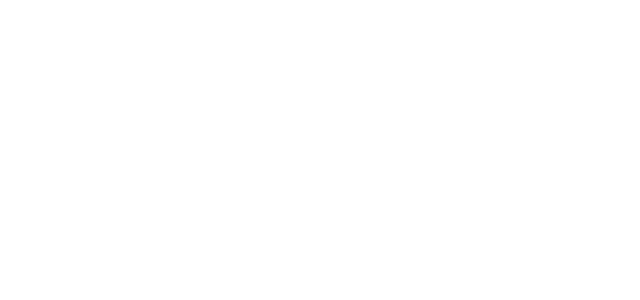
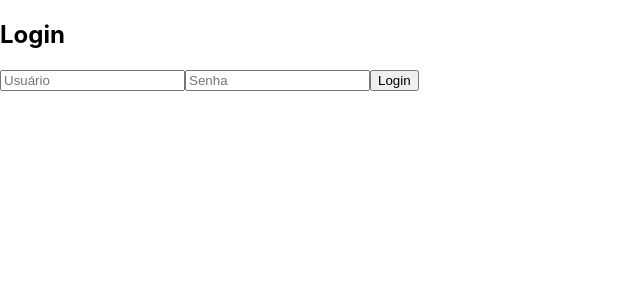
Before and after one commit to BrenoPalma/Compass-Store, a React (Create React App) app in the folder compass-store/: page /login in a window 1280 px wide. Before the commit this address had no page. Shown: the top 300 px of the page, without its empty margins (0-640 px from the left). Built offline with nearby package versions, Linux system fonts and the light colour scheme.

Commit message:
feature: login

```diff
--- a/compass-store/src/components/Header.tsx
+++ b/compass-store/src/components/Header.tsx
@@ -1,13 +1,27 @@
-import React from "react";
 import "../styles/Header.css";
+import { Link } from "react-router-dom";
+import { useAuth } from "../hooks/useAuth";
 
 const Header = () => {
+const { isLoggedIn, handleLogout } = useAuth();
   return (
     <header className="header">
       <div className="header-left">
         <span className="store-name">Compass Store</span>
       </div>
-      <button className="login-button">Login</button>
+      <nav>
+        {isLoggedIn ? (
+          <>
+            <Link className="icon-button" to="/profile">👤</Link> {}
+            <Link className="icon-button" to="/cart">🛒</Link> {}
+            <button className="login-button" onClick={handleLogout}>Sair</button>
+          </>
+        ) : (
+          <Link to="/login">
+            <button className="login-button">Login</button>
+          </Link>
+        )}
+        </nav>
     </header>
   );
 };
--- /dev/null
+++ b/compass-store/src/hooks/useAuth.ts
@@ -0,0 +1,17 @@
+import { useState, useEffect } from "react";
+import { isAuthenticated, logout } from "../services/authService";
+
+export const useAuth = () => {
+  const [isLoggedIn, setIsLoggedIn] = useState(isAuthenticated());
+
+  useEffect(() => {
+    setIsLoggedIn(isAuthenticated());
+  }, []);
+
+  const handleLogout = () => {
+    logout();
+    setIsLoggedIn(false);
+  };
+
+  return { isLoggedIn, handleLogout };
+};
--- /dev/null
+++ b/compass-store/src/pages/Login/Login.tsx
@@ -0,0 +1,9 @@
+import { LoginView } from "./view/LoginView";
+const Login = () => {
+    return (<>
+    <LoginView/>
+    </>
+)
+};
+
+export default Login;
--- /dev/null
+++ b/compass-store/src/pages/Login/controller/LoginController.ts
@@ -0,0 +1,29 @@
+import {useState} from "react";
+import { login } from "../../../services/authService";
+import { useNavigate } from "react-router-dom";
+
+export const LoginController = () => {
+    const [username, setUsername] = useState<string>('');
+    const [password, setPassword] = useState<string>('');
+    const [loading, setLoading] = useState<boolean>(false);
+    const [error, setError] = useState<string>('');
+
+    const navigate = useNavigate();
+
+    const handleSubmit = async (e: React.FormEvent) => {
+      e.preventDefault();
+      try {
+        setLoading(true);
+        await login(username, password);
+        navigate("/");
+      } catch (error) {
+        console.log(error);
+        setError("Usuário ou senha inválidos!");
+      }
+      finally {
+        setLoading(false);
+      }
+    };
+
+    return {loading,error, handleSubmit, setUsername, setPassword}
+}
--- /dev/null
+++ b/compass-store/src/pages/Login/view/LoginView.tsx
@@ -0,0 +1,26 @@
+import { LoginController } from "../controller/LoginController";
+
+export const LoginView = () => {
+  const {loading, error, handleSubmit, setUsername, setPassword} = LoginController();
+  return (
+    <div>
+      <h2>Login</h2>
+      <form onSubmit={handleSubmit}>
+        <input
+          type="text"
+          placeholder="Usuário"
+          onChange={(e) => setUsername(e.target.value)}
+        />
+        <input
+          type="password"
+          placeholder="Senha"
+          onChange={(e) => setPassword(e.target.value)}
+        />
+        <button type="submit" disabled={loading}>
+        {loading ? "Entrando..." : "Login"}
+        </button>
+      </form>
+      {error && <p style={{ color: "red" }}>{error}</p>}
+    </div>
+  );
+};
--- a/compass-store/src/routes.tsx
+++ b/compass-store/src/routes.tsx
@@ -1,12 +1,14 @@
 import React from "react";
 import {BrowserRouter as Router, Routes, Route} from "react-router-dom";
 import Home from "./pages/Home/Home";
+import Login from "./pages/Login/Login";
 
 export const AppRoutes = () =>{
     return(
         <Router>
             <Routes>
                 <Route path="/" element={<Home />} />
+                <Route path="/login" element={<Login />} />
             </Routes>
         </Router>
     )
--- /dev/null
+++ b/compass-store/src/services/authService.ts
@@ -0,0 +1,23 @@
+import api from "./api";
+
+export const login = async (username: string, password: string) => {
+  try {
+    const response = await api.post("/auth/login", { username, password });
+    const token = response.data.token;
+    if (token) {
+      localStorage.setItem("token", token);
+    }
+    return token;
+  } catch (error) {
+    console.error("Erro no login", error);
+    throw error;
+  }
+};
+
+export const logout = () => {
+  localStorage.removeItem("token");
+};
+
+export const isAuthenticated = () => {
+  return !!localStorage.getItem("token");
+};
--- a/compass-store/src/styles/Header.css
+++ b/compass-store/src/styles/Header.css
@@ -37,3 +37,10 @@
   .login-button:hover {
     background-color: #ffcc00;
   }
+
+  .icon-button {
+    font-size: 24px;
+    margin: 0 10px;
+    text-decoration: none;
+    transition: transform 0.2s ease-in-out;
+  }
```
